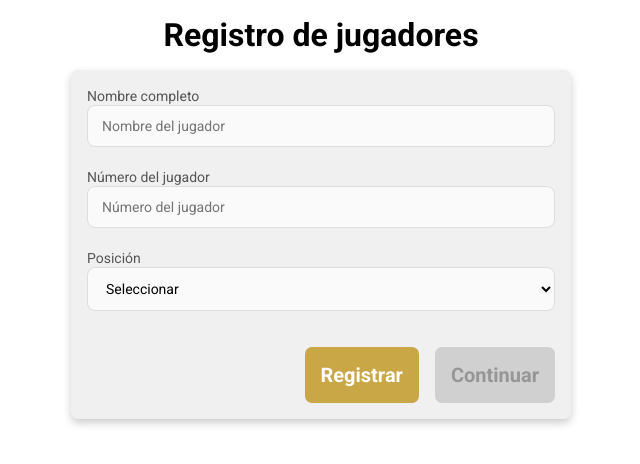
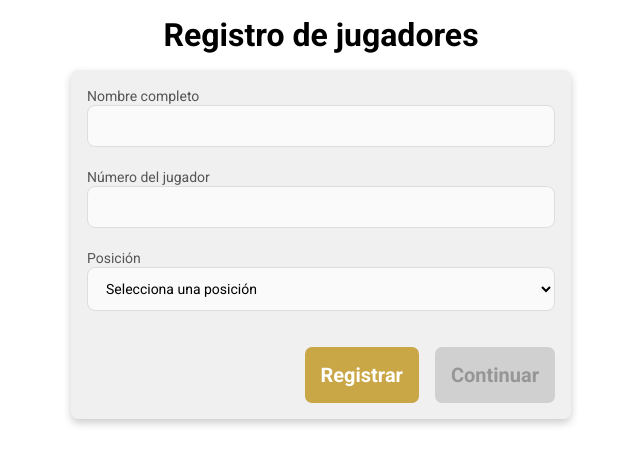
Before and after one commit to andrescacla/voley, a React (Vite) app: page /voley/register in a window 1280 px wide. Shown: the top 464 px of the page, without its empty margins (319-959 px from the left). Built offline with nearby package versions, Linux system fonts and the light colour scheme.

Commit message:
add custom inputs and selects

```diff
--- a/package.json
+++ b/package.json
@@ -18,7 +18,10 @@
     "react": "^19.0.0",
     "react-dom": "^19.0.0",
     "react-i18next": "^15.5.1",
-    "react-router": "^7.5.3"
+    "react-router": "^7.5.3",
+    "sweetalert2": "^11.21.0",
+    "sweetalert2-react-content": "^5.1.0",
+    "yup": "^1.6.1"
   },
   "devDependencies": {
     "@eslint/js": "^9.22.0",
--- /dev/null
+++ b/src/components/Select.tsx
@@ -0,0 +1,18 @@
+import { ErrorMessage, useField } from 'formik'
+import { SelectProps } from '../interface/player.interface'
+
+export const Select = ({label, ...props}: SelectProps) => {
+ const [field] = useField(props)
+   return (
+     <>
+       <label htmlFor={props.id || props.name}> {label} </label>
+       <select {...field} {...props} />
+       <ErrorMessage name={props.name} component="span" className={props.errorClassName}/>
+       {/* {
+         meta.touched && meta.error && (
+           <span className={props.errorClassName}>{meta.error}</span>
+         )
+       } */}
+     </>
+   )
+}
--- /dev/null
+++ b/src/components/TextInput.tsx
@@ -0,0 +1,19 @@
+import { ErrorMessage, useField } from "formik"
+import { TextInputProps } from "../interface/player.interface"
+
+
+export const TextInput = ({label, ...props}: TextInputProps) => {
+  const [field] = useField(props)
+  return (
+    <>
+      <label htmlFor={props.id || props.name}> {label} </label>
+      <input {...field} {...props} />
+      <ErrorMessage name={props.name} component="span" className={props.errorClassName}/>
+      {/* {
+        meta.touched && meta.error && (
+          <span className={props.errorClassName}>{meta.error}</span>
+        )
+      } */}
+    </>
+  )
+}
--- /dev/null
+++ b/src/components/index.ts
@@ -0,0 +1,2 @@
+export * from './Select';
+export * from './TextInput';
--- a/src/locales/es/traslation.json
+++ b/src/locales/es/traslation.json
@@ -14,7 +14,7 @@
     "number": "Número del jugador",
     "team": "Equipo",
     "submit": "Registrar jugador",
-    "inputError": "Este campo es obligatorio",
+    "required": "Este campo es obligatorio",
     "minError": "El nombre debe tener mas de 3 caracteres",
     "maxError": "El nombre no puede tener mas de 40 caracteres",
     "numberError": "El número del jugador debe ser un número entre 1 y 99",
@@ -22,6 +22,7 @@
     "opposite": "Opuesto",
     "outside": "Extremo",
     "middle": "Central",
-    "libero": "Libero"
+    "libero": "Libero",
+    "select": "Selecciona una posición"
   }
 }
--- a/src/pages/RegisterPage.tsx
+++ b/src/pages/RegisterPage.tsx
@@ -1,10 +1,12 @@
 import register from '../styles/register.module.css'
 // import { useForm } from '../hooks/useForm'
+import * as Yup from 'yup'
 import { useDataContext } from '../hooks/useData'
-import { InitialForm } from '../interface/player.interface'
+// import { InitialForm } from '../interface/player.interface'
 import { useNavigate } from 'react-router'
 import { useTranslation } from 'react-i18next'
-import { FormikErrors, useFormik } from 'formik'
+import { Formik, Form } from 'formik'
+import { TextInput, Select } from '../components'
 
 export interface PlayerActions {
     id: number,
@@ -15,46 +17,42 @@ export const RegisterPage = () => {
     const navigate = useNavigate()
     const { data, setPlayer } = useDataContext()
 
-    const validate = ({number, player, position}: InitialForm) => {
-        const errors: FormikErrors<InitialForm> = {}
-        if (!player) {
-            errors.player = t('inputError')
-        }else if (player.length < 3) {
-            errors.player = t('minError')
-        }else if (player.length > 40) {
-            errors.player = t('maxError')
-        }
-        if (!number) {
-            errors.number = t('inputError')
-        }else if (number.length > 0 && number.length > 2) {
-            errors.number = t('numberError')
-        }
-        if (!position) {
-            errors.position = t('inputError')
-        }
-        console.log(errors)
-        return errors
-    }
-    const { values, errors, touched, handleChange, handleSubmit, handleBlur } = useFormik({
-        initialValues: {
-            player: '',
-            number: '',
-            position: ''
-        },
-        onSubmit: (values) => {
-            console.log(values)
-            setPlayer({
-                id: Date.now(),
-                name: player,
-                statistics: [],
-                number,
-                position
-            })
-        },
-        validate
-    })
+
+    // const {
+    //     values,
+    //     errors,
+    //     touched,
+    //     handleSubmit,
+    //     getFieldProps
+    // } = useFormik({
+    //     initialValues: {
+    //         player: '',
+    //         number: '',
+    //         position: ''
+    //     },
+    //     onSubmit: (values) => {
+    //         console.log(values)
+    //         setPlayer({
+    //             id: Date.now(),
+    //             name: player,
+    //             statistics: [],
+    //             number,
+    //             position
+    //         })
+    //     },
+    //     validationSchema: Yup.object({
+    //         player: Yup.string()
+    //             .required(t('required'))
+    //             .max(40, t('maxError')),
+    //         number: Yup.string()
+    //             .required(t('required'))
+    //             .matches(/^[0-9]+$/, t('numberError')),
+    //         position: Yup.string()
+    //             .notOneOf(['0'], t('required'))
+    //     }),
+    // })
     // const { onInputChange, formState } = useForm<InitialForm>({ player: '', number: '', position: '' })
-    const { player, number, position } = values
+    // const { player, number, position } = values
     const { players } = data
 
     // const onSavePlayer = (e: React.FormEvent<HTMLFormElement>) => {
@@ -71,76 +69,96 @@ export const RegisterPage = () => {
         <>
             <h1 className={register.title}>{t('title')} </h1>
             <section className={register.section_register}>
-                <form noValidate onSubmit={handleSubmit} className={register.form_register}>
+                <Formik
+                    initialValues={{
+                        player: '',
+                        number: '',
+                        position: ''
+                    }}
+                    onSubmit={({ player, number, position }) => {
+                        // console.log(values)
+                        setPlayer({
+                            id: Date.now(),
+                            name: player,
+                            statistics: [],
+                            number,
+                            position
+                        })
+                    }}
+                    validationSchema={Yup.object({
+                        player: Yup.string()
+                            .required(t('required'))
+                            .max(40, t('maxError')),
+                        number: Yup.string()
+                            .required(t('required'))
+                            .matches(/^[0-9]+$/, t('numberError')),
+                        position: Yup.string().required(t('required'))
+                    })}
+                >
+                    {
+                        () => (
+                            <Form noValidate className={register.form_register}>
                                 <div className={register.form_control}>
-                        <label htmlFor='player'>
+                                    <TextInput
+                                        label={t('fullname')}
+                                        name='player'
+                                        type='text'
+                                        className={register.input_player}
+                                        errorClassName={register.error}
+                                    />
+                                    {/* <label htmlFor='player'>
                                         {t('fullname')}
                                     </label>
-                        <input
-                            type="text"
-                            placeholder='Nombre del jugador'
-                            className={register.input_player}
-                            name='player'
-                            value={player}
-                            onChange={handleChange}
-                            onBlur={handleBlur}
-
-                        />
-                        {
-                           touched.player && errors.player && <span className={register.error}>{errors.player}</span>
-                        }
-                    </div>
-                    <div className={register.form_control}>
-                        <label htmlFor='number'>
-                            {t('number')}
-                        </label>
-                        <input
-                            type="text"
-                            placeholder='Número del jugador'
-                            className={`${register.input_player}`}
-                            name='number'
-                            value={number}
-                            onChange={handleChange}
-                            onBlur={handleBlur}
-                            pattern='[0-9]*'
-                            maxLength={2}
-
-                        />
-                        {
-                          touched.number && errors.number && <span className={register.error}>{errors.number}</span>
-                        }
+                                    <Field name="player" type="text" className={register.input_player} />
+                                    <ErrorMessage name="player" component="span" className={register.error} /> */}
 
                                 </div>
                                 <div className={register.form_control}>
-                        <label htmlFor='position'>
-                            {t('position')}
+                                    <TextInput
+                                        label={t('number')}
+                                        name='number'
+                                        type='text'
+                                        className={register.input_player}
+                                        errorClassName={register.error}
+                                    />
+                                    {/* <label htmlFor='number'>
+                                        {t('number')}
                                     </label>
-                        <select
-                            name="position"
-                            id="position_voley"
-                            className={register.input_player}
-                            value={position}
-                            onChange={handleChange}
-                            onBlur={handleBlur}
-                        >
-                            <option value="0">Seleccionar</option>
-                            <option value="3">{t('setter')}</option>
-                            <option value="1">{t('middle')}</option>
-                            <option value="2">{t('opposite')}</option>
-                            <option value="5">{t('outside')}</option>
-                            <option value="4">{t('libero')}</option>
-                        </select>
-                        {
-                           touched.position && errors.position && <span className={register.error}>{errors.position}</span>
-                        }
+                                    <Field name="number" type="text" className={register.input_player} />
+                                    <ErrorMessage name="number" component="span" className={register.error} /> */}
 
-                    </div>
-                    {/* <div className={register.form_control}>
 
                                 </div>
                                 <div className={register.form_control}>
+                                    <Select
+                                        label={t('position')}
+                                        name="position"
+                                        className={register.input_player}
+                                    >
+                                        <option disabled value="">{t('select')}</option>
+                                        <option value="1">{t('setter')}</option>
+                                        <option value="2">{t('middle')}</option>
+                                        <option value="3">{t('opposite')}</option>
+                                        <option value="4">{t('outside')}</option>
+                                        <option value="5">{t('libero')}</option>
+                                    </Select>
+                                    {/* <label htmlFor='position'>
+                                        {t('position')}
+                                    </label>
+                                    <Field as="select" name="position" className={register.input_player}>
+                                        <option disabled value="">{t('select')}</option>
+                                        <option value="1">{t('setter')}</option>
+                                        <option value="2">{t('middle')}</option>
+                                        <option value="3">{t('opposite')}</option>
+                                        <option value="4">{t('outside')}</option>
+                                        <option value="5">{t('libero')}</option>
+                                    </Field>
+                                    <ErrorMessage name="position" component="span" className={register.error} /> */}
 
-                    </div> */}
+
+
+                                </div>
+
 
 
 
@@ -159,7 +177,12 @@ export const RegisterPage = () => {
                                         Continuar
                                     </button>
                                 </div>
-                </form>
+                            </Form>
+                        )
+                    }
+
+                </Formik>
+
 
             </section>
 
```
Also changed, not shown: src/interface/player.interface.ts (+21 -0 lines), 1 other file (tests, documents, lock files or other folders). Lines whose indentation alone changed are shown as unchanged.
